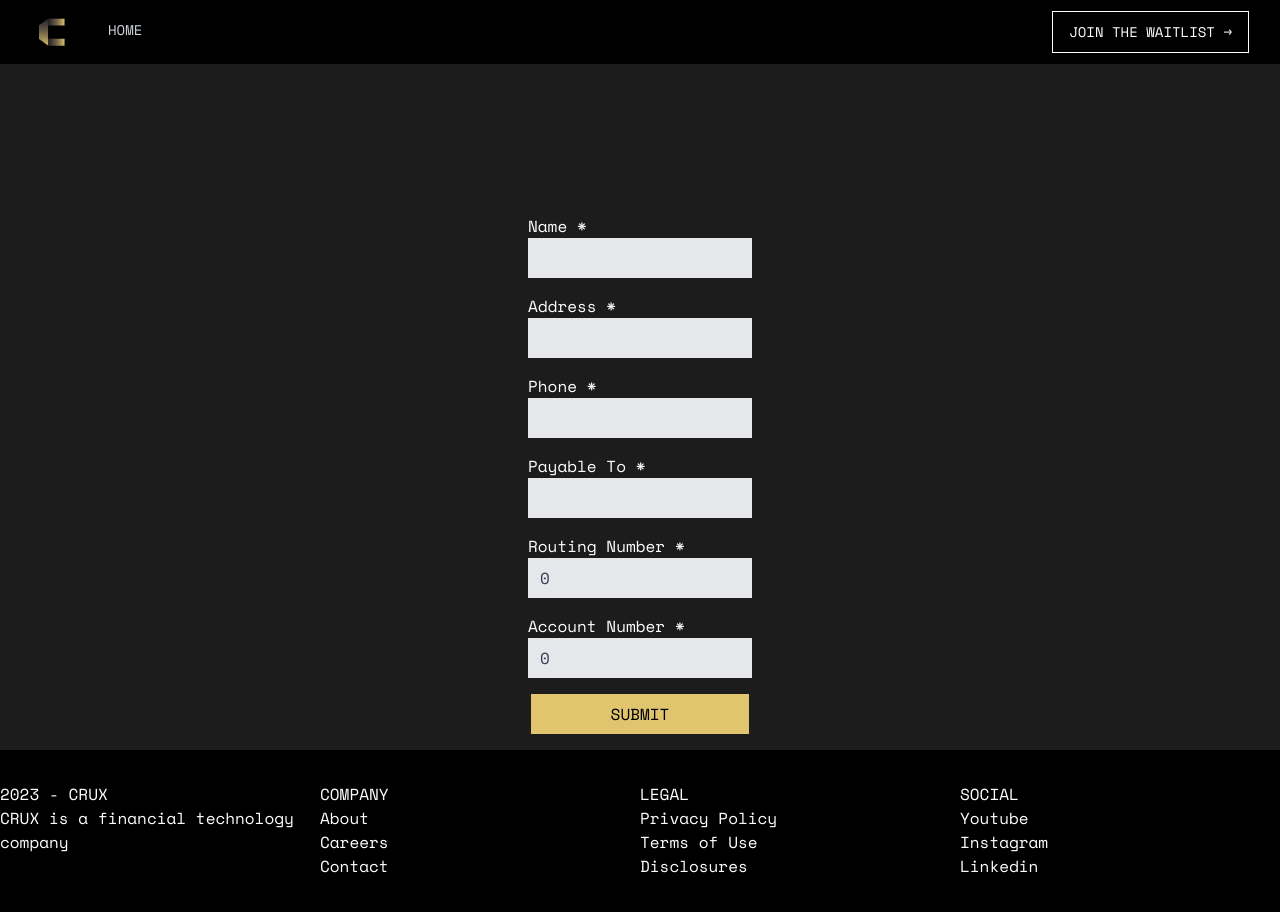
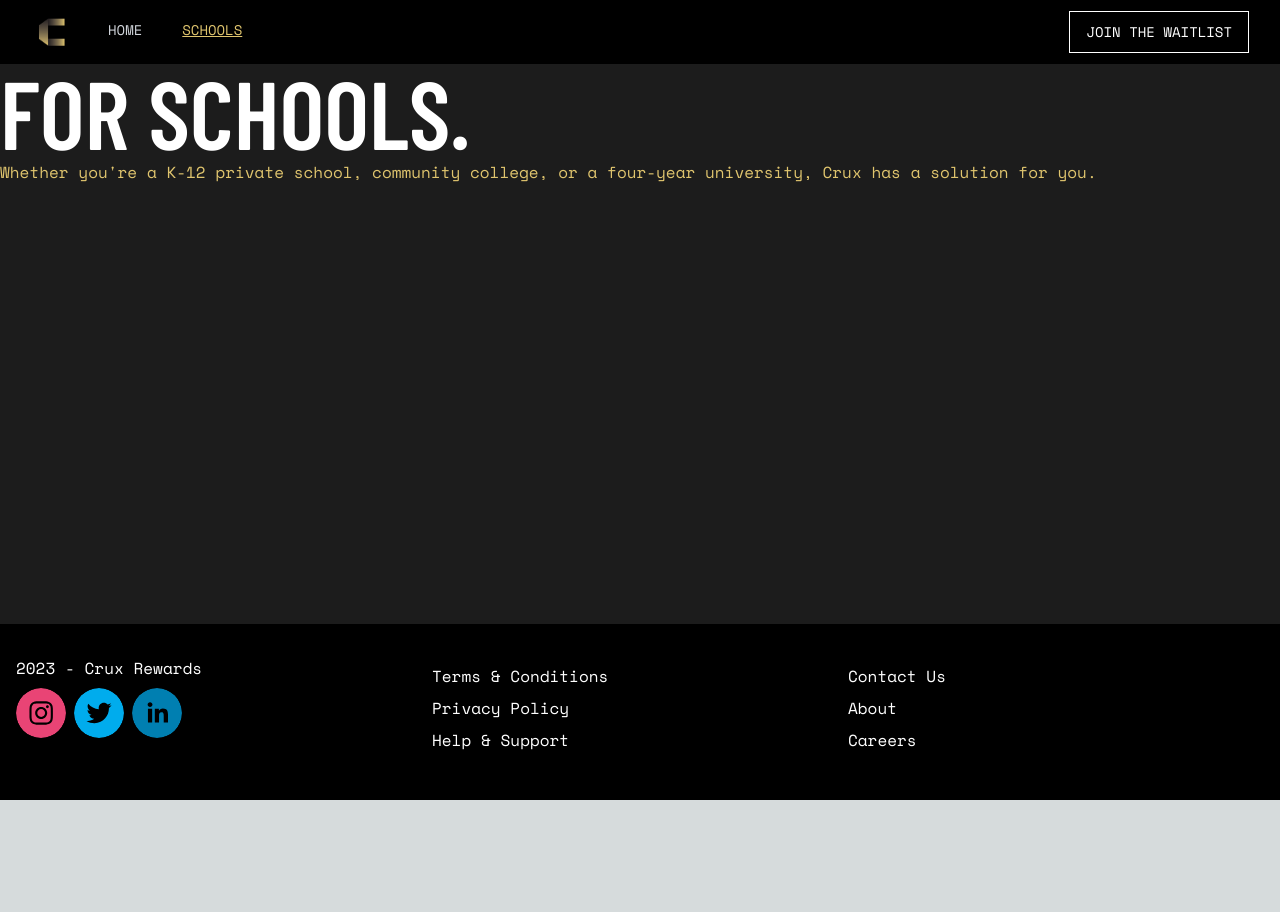
Before and after one commit to z-jesse/crux_mirror_shield, a Next.js app: page /school in a window 1280 px wide. Shown: the top 912 px of the page. After the commit the page ends 800 px from the top, so only its background shows below. Built offline with nearby package versions, Linux system fonts and the light colour scheme.

Commit message:
cleanup and socials

```diff
--- a/package.json
+++ b/package.json
@@ -23,6 +23,7 @@
     "react": "^18.2.0",
     "react-dom": "^18.2.0",
     "react-redux": "^8.0.5",
+    "react-social-icons": "^5.15.0",
     "redux": "^4.2.1",
     "redux-devtools-extension": "^2.13.9",
     "redux-persist": "^6.0.0",
--- a/src/components/footer.tsx
+++ b/src/components/footer.tsx
@@ -1,28 +1,22 @@
+import Social from "./social";
+
 export default function Footer() {
   return (
-    <div className="w-full md:h-48 bg-black">
-      <div className="container flex flex-col md:flex-row h-full mx-auto py-8">
-        <div className="w-1/4">
-            <p className="font-mono text-white"> 2023 - CRUX </p>
-            <p className="font-mono text-white"> CRUX is a financial technology company </p>
+    <div className="w-full md:h-44 bg-black">
+      <div className="flex flex-col md:flex-row max-w-7xl h-full mx-auto py-8 px-4 space-y-2">
+        <div className="w-full md:w-1/3 space-y-2">
+          <p className="font-mono text-white">2023 - Crux Rewards</p>
+          <Social />
         </div>
-        <div className="w-1/4">
-            <p className="font-mono text-white"> COMPANY </p>
-            <p className="font-mono text-white"> About </p>
-            <p className="font-mono text-white"> Careers </p>
-            <p className="font-mono text-white"> Contact </p>
+        <div className="w-full md:w-1/3 space-y-2">
+          <p className="font-mono text-white hover:underline">Terms & Conditions</p>
+          <p className="font-mono text-white hover:underline">Privacy Policy</p>
+          <p className="font-mono text-white hover:underline">Help & Support</p>
         </div>
-        <div className="w-1/4">
-            <p className="font-mono text-white"> LEGAL </p>
-            <p className="font-mono text-white"> Privacy Policy </p>
-            <p className="font-mono text-white"> Terms of Use </p>
-            <p className="font-mono text-white"> Disclosures </p>
-        </div>
-        <div className="w-1/4">
-        <p className="font-mono text-white"> SOCIAL </p>
-        <p className="font-mono text-white"> Youtube </p>
-        <p className="font-mono text-white"> Instagram </p>
-        <p className=" font-mono text-white"> Linkedin </p>
+        <div className="w-full md:w-1/3 space-y-2">
+          <p className="font-mono text-white hover:underline">Contact Us</p>
+          <p className="font-mono text-white hover:underline">About</p>
+          <p className="font-mono text-white hover:underline">Careers</p>
         </div>
       </div>
     </div>
--- a/src/components/navbar.tsx
+++ b/src/components/navbar.tsx
@@ -12,6 +12,7 @@
 
 const navigation = [
   { name: 'Home', href: '/' },
+  { name: 'Schools', href: '/school' },
   // { name: 'Card', href: '/card' },
   // { name: 'Rewards', href: '/rewards' },
   // { name: 'Schools', href: '/school' },
@@ -160,7 +161,7 @@
                 </div>} */}
               <div className="lg:flex lg:flex-1 lg:justify-end pl-6">
                 <Link href="/waitlist" className="uppercase text-sm font-mono py-2 px-4 leading-6 text-white hover:text-black ring-1 ring-white hover:bg-white">
-                    Join the waitlist <span aria-hidden="true">&rarr;</span>
+                    Join the waitlist
                 </Link>
               </div>
             </div>
--- /dev/null
+++ b/src/components/social.tsx
@@ -0,0 +1,11 @@
+import { SocialIcon } from "react-social-icons";
+
+export default function Social() {
+    return (
+      <div className='flex flex-row gap-x-2'>
+        <SocialIcon url="https://www.instagram.com/cruxrewards/" className="rounded-full hover:bg-white" target="_blank"/>
+        <SocialIcon url="https://twitter.com/cruxrewards" className="rounded-full hover:bg-white" target="_blank"/>
+        <SocialIcon url="https://www.linkedin.com/company/cruxrewards/" className="rounded-full hover:bg-white" target="_blank"/>
+      </div>
+    )
+  }
--- a/src/pages/index.tsx
+++ b/src/pages/index.tsx
@@ -18,22 +18,27 @@
 
       <main>
         <div className="bg-gold">
-          <div className="flex flex-row max-w-7xl mx-auto py-10">
-            <div className="w-1/2 relative">
-              <h2 className="uppercase font-condensed font-bold text-8xl">
+          <div className="flex flex-col md:flex-row max-w-7xl mx-auto py-10">
+            <div className="w-full md:w-1/2 relative">
+              <h2 className="uppercase font-condensed font-bold text-7xl sm:text-8xl">
                 Pay tuition.<br />Earn rewards.<br />Repeat.
               </h2>
               <p className="font-mono">
                 The first credit card for students and parents that helps you pay for school.
               </p>
-              <Link href="/waitlist">
-              <button className="uppercase border border-black hover:bg-black text-black hover:text-white font-mono py-2 px-20" type="submit">
-                Sign up
-              </button>
-              </Link>
+              <div className="flex items-center gap-x-6">
+                <Link href="/waitlist">
+                <button className="uppercase border border-black hover:bg-black text-black hover:text-white font-mono py-2 px-16" type="submit">
+                  Sign up
+                </button>
+                </Link>
+                <Link href="/school" className="font-mono hover:underline">
+                  Representing a School?
+                </Link>
+              </div>
 
             </div>
-            <div className="w-1/2 bg-green-200 relative">
+            <div className="w-full md:w-1/2 relative aspect-square">
               <Image
                 className="object-cover object-center"
                 src="/school-ai.jpg"
@@ -46,7 +51,7 @@
 
         <div className="bg-defgray py-10">
           <div className="max-w-7xl mx-auto">
-            <h2 className="uppercase font-condensed font-bold text-7xl text-gold text-center">
+            <h2 className="uppercase font-condensed font-bold text-5xl sm:text-7xl text-gold text-center">
               How it works.
             </h2>
           </div>
@@ -54,28 +59,28 @@
 
         <div className="bg-black py-10">
           <div className="max-w-7xl mx-auto">
-            <h2 className="uppercase font-condensed font-bold text-7xl text-white text-center">
+            <h2 className="uppercase font-condensed font-bold text-5xl sm:text-7xl text-white text-center">
               Refined design.
             </h2>
             <div className="flex max-w-xl mx-auto justify-center">
               <video autoPlay muted loop src="/cruxcardv2.mp4"/>
             </div>
             <div className="max-w-xl mx-auto">
-              <p className="font-mono text-gold text-xl">&#47;&#47;&#62; All metal. All awesome.</p>
-              <p className="font-mono text-gold text-xl">&#47;&#47;&#62; No annual fee. Free to use.</p>
-              <p className="font-mono text-gold text-xl">&#47;&#47;&#62; Tap to pay. Like magic.</p>
+              <p className="font-mono text-gold text-xl">&#47;&#47; &#62; All metal. All awesome.</p>
+              <p className="font-mono text-gold text-xl">&#47;&#47; &#62; No annual fee. Free to use.</p>
+              <p className="font-mono text-gold text-xl">&#47;&#47; &#62; Tap to pay. Like magic.</p>
             </div>
           </div>
         </div>
 
         <div className="bg-gold py-10">
           <div className="max-w-7xl mx-auto">
-            <h2 className="uppercase font-condensed font-bold text-7xl text-center">
+            <h2 className="uppercase font-condensed font-bold text-5xl sm:text-7xl text-center">
               Rewards like no other.
             </h2>
             <div className="flex flex-col sm:flex-row">
-              <div className="flex flex-col w-full md:w-1/3 items-center m-4">
-                <div className="relative w-full aspect-square">
+              <div className="flex flex-col w-full sm:w-1/3 items-center sm:m-6">
+                <div className="relative w-1/2 sm:w-full aspect-square">
                   <Image
                     className="object-cover object-center rounded-full"
                     src="/school.jpg"
@@ -87,8 +92,8 @@
                   Earn points when you pay tuition.
                 </p>
               </div>
-              <div className="flex flex-col w-full md:w-1/3 items-center m-4">
-                <div className="relative w-full aspect-square">
+              <div className="flex flex-col w-full sm:w-1/3 items-center sm:m-6">
+                <div className="relative w-1/2 sm:w-full aspect-square">
                   <Image
                     className="object-cover object-center rounded-full"
                     src="/travel.jpg"
@@ -100,8 +105,8 @@
                   Redeem for tuition, at stores, or on travel.
                 </p>
               </div>
-              <div className="flex flex-col w-full md:w-1/3 items-center m-4">
-                <div className="relative w-full aspect-square">
+              <div className="flex flex-col w-full sm:w-1/3 items-center sm:m-6">
+                <div className="relative w-1/2 sm:w-full aspect-square">
                   <Image
                     className="object-cover object-center rounded-full"
                     src="/shop.jpg"
@@ -119,7 +124,7 @@
 
         <div className="bg-defgray py-10">
           <div className="max-w-7xl mx-auto">
-            <h2 className="uppercase font-condensed font-bold text-7xl text-gold text-center">
+            <h2 className="uppercase font-condensed font-bold text-5xl sm:text-7xl text-gold text-center">
               Next gen mobile experience.
             </h2>
           </div>
@@ -127,7 +132,7 @@
 
         <div className="bg-black py-10">
           <div className="max-w-7xl mx-auto">
-            <h2 className="uppercase font-condensed font-bold text-7xl text-white text-center">
+            <h2 className="uppercase font-condensed font-bold text-5xl sm:text-7xl text-white text-center">
               Build credit.
             </h2>
           </div>
@@ -161,7 +166,7 @@
         </div> */}
         <div className="bg-gold p-8">
           <div className="container flex flex-col max-w-4xl mx-auto justify-center items-center">
-            <h1 className="uppercase font-condensed font-bold text-4xl sm:text-7xl text-black">
+            <h1 className="uppercase font-condensed font-bold text-5xl sm:text-7xl text-black">
               Join the waitlist.
             </h1>
             <p className="font-mono text-md text-black">
--- a/src/pages/school/index.tsx
+++ b/src/pages/school/index.tsx
@@ -23,78 +23,17 @@
   }
 
   return (
-    <FormLayout>
-      <div className="h-[150px]"></div>
-      <div className='max-w-4xl mx-auto'>
-          <form className="w-full">
-              <div className='flex flex-wrap'>
-                  <div className='w-full px-3 mb-3 md:mb-4'>
-                      <label className='block font-mono text-white'>Name *</label>
-                      <input className='block w-full py-2 px-3 bg-gray-200 text-gray-700 font-mono'
-                          type="text"
-                          value={name}
-                          onChange = {(e) => setName(e.target.value)}
-                      />
-                  </div>
-              </div>
-              <div className='flex flex-wrap'>
-                  <div className='w-full px-3 mb-3 md:mb-4'>
-                      <label className='block font-mono text-white'>Address *</label>
-                      <input className='block w-full py-2 px-3 bg-gray-200 text-gray-700 font-mono'
-                          type="text"
-                          value={address}
-                          onChange = {(e) => setAddress(e.target.value)}
-                      />
-                  </div>
-              </div>
-              <div className='flex flex-wrap'>
-                  <div className='w-full px-3 mb-3 md:mb-4'>
-                      <label className='block font-mono text-white'>Phone *</label>
-                      <input className='block w-full py-2 px-3 bg-gray-200 text-gray-700 font-mono'
-                          type="text"
-                          value={phone}
-                          onChange = {(e) => setPhone(e.target.value)}
-                      />
-                  </div>
-              </div>
-              <div className='flex flex-wrap'>
-                  <div className='w-full px-3 mb-3 md:mb-4'>
-                      <label className='block font-mono text-white'>Payable To *</label>
-                      <input className='block w-full py-2 px-3 bg-gray-200 text-gray-700 font-mono'
-                          type="text"
-                          value={paymentName}
-                          onChange = {(e) => setPaymentName(e.target.value)}
-                      />
-                  </div>
-              </div>
-              <div className='flex flex-wrap'>
-                  <div className='w-full px-3 mb-3 md:mb-4'>
-                      <label className='block font-mono text-white'>Routing Number *</label>
-                      <input className='block w-full py-2 px-3 bg-gray-200 text-gray-700 font-mono'
-                          type="number"
-                          value={routing}
-                          onChange = {(e) => setRouting(Number(e.target.value))}
-                      />
-                  </div>
-              </div>
-              <div className='flex flex-wrap'>
-                  <div className='w-full px-3 mb-3 md:mb-4'>
-                      <label className='block font-mono text-white'>Account Number *</label>
-                      <input className='block w-full py-2 px-3 bg-gray-200 text-gray-700 font-mono'
-                          type="number"
-                          value={account}
-                          onChange = {(e) => setAccount(Number(e.target.value))}
-                      />
-                  </div>
-              </div>
-          </form>
-          <div className='flex justify-center items-center mb-4'>
-              <button className='uppercase bg-gold hover:bg-white text-black font-mono py-2 px-20'
-                onClick={apiCall}>
-                  Submit
-              </button>
-          </div>
-      </div>
-    </FormLayout>
+    <>
+    <div className="grow bg-defgray">
+        <div className="max-w-7xl mx-auto">
+            <h1 className="uppercase font-condensed font-bold text-8xl text-white">
+                For Schools.
+            </h1>
+            <p className="font-mono text-gold">
+                Whether you&#39;re a K-12 private school, community college, or a four-year university, Crux has a solution for you.
+            </p>
+        </div>
+    </div>
+    </>
   )
 }
```
Also changed, not shown: 1 other file (tests, documents, lock files or other folders).
